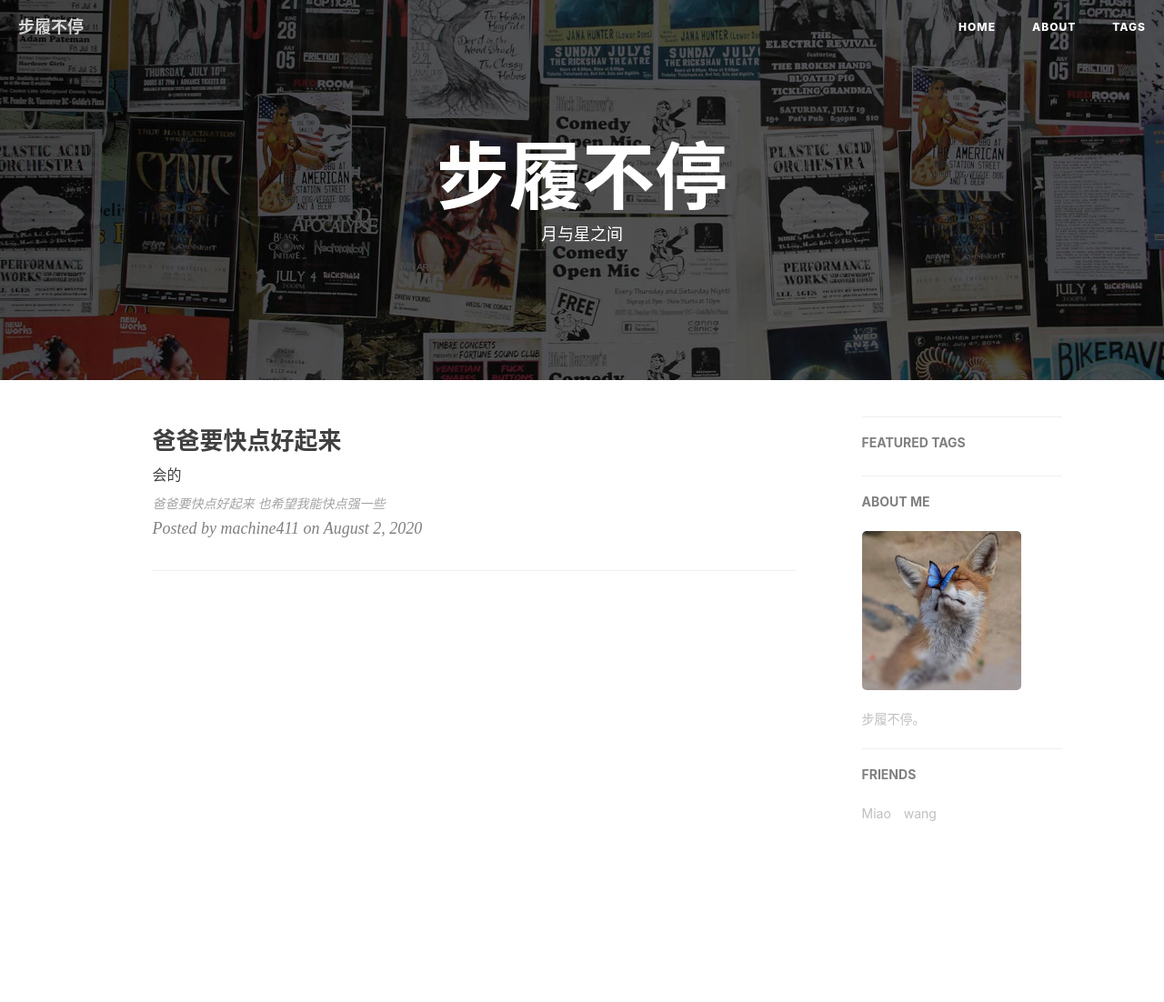
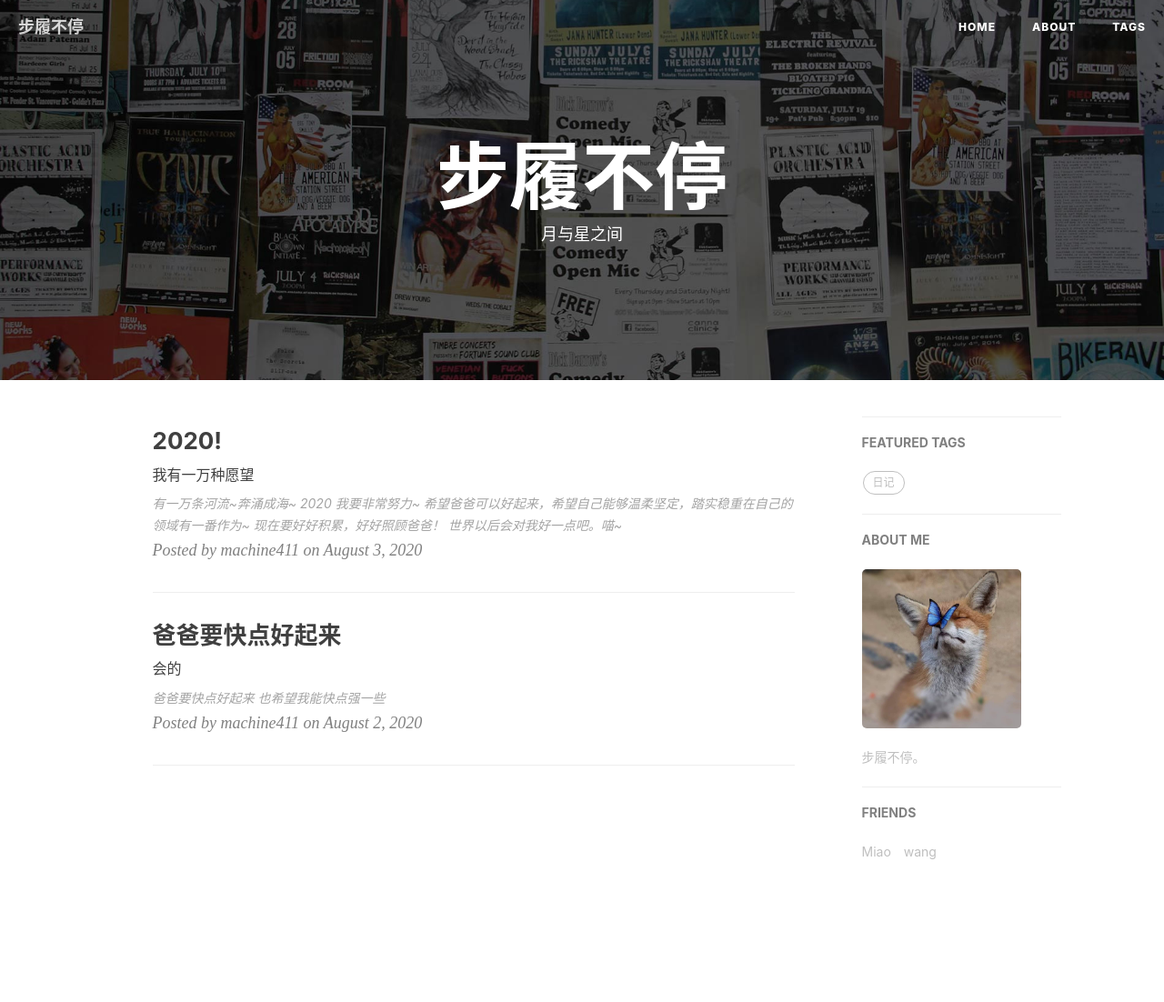
Before and after one commit to machine411/machine411.github.io, a Jekyll site: the page built from index.html, in a window 1280 px wide. Shown: the whole page at 91% size. Built offline with Jekyll 4.4.1, drawn with Linux system fonts in a browser that asks for light colours; nearby versions of some CDN libraries; the list of posts is cut into pages by our own code; comment, search, counter and statistics services are not loaded; before the commit the page ends 1060 px from its top, so only the background shows below that.

Commit message:
update_blog

```diff
--- /dev/null
+++ b/_posts/2020-08-04-blog-2020dream.markdown
@@ -0,0 +1,18 @@
+---
+layout:     post
+title:      "2020!"
+subtitle:   "我有一万种愿望"
+date:       2020-08-03
+author:     "machine411"
+header-img: "img/xiaoxin.jpeg"
+tags:
+    - 日记
+---
+
+# 有一万条河流~奔涌成海~
+
+
+2020 我要非常努力~
+希望爸爸可以好起来，希望自己能够温柔坚定，踏实稳重在自己的领域有一番作为~
+现在要好好积累，好好照顾爸爸！
+世界以后会对我好一点吧。喵~
--- a/about.html
+++ b/about.html
@@ -1,7 +1,7 @@
 ---
 layout: page
 title: "About"
-description: "Hey, this is Hux."
+description: "Hi,今天也要开心."
 header-img: "img/cat.jpeg"
 ---
 
```
Also changed, not shown: _posts/2020-08-03-blog-dad.markdown (renamed from _posts/2020-08-03-js-version.markdown), img/74C9A121-5845-4B4C-9E16-C97DBD10D912.jpeg (added), img/xiaoxin.jpeg (added), img/yusheng.jpg, 1 other file.
